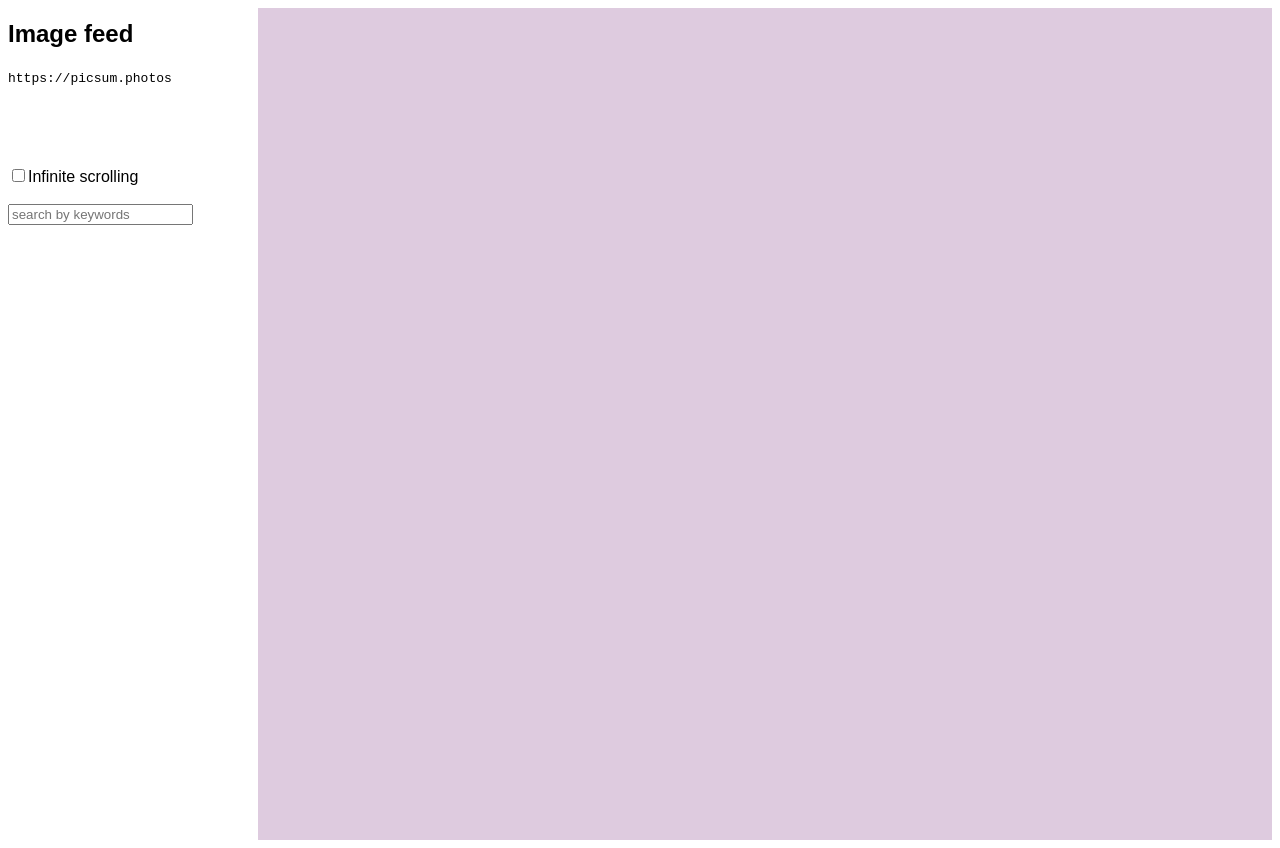
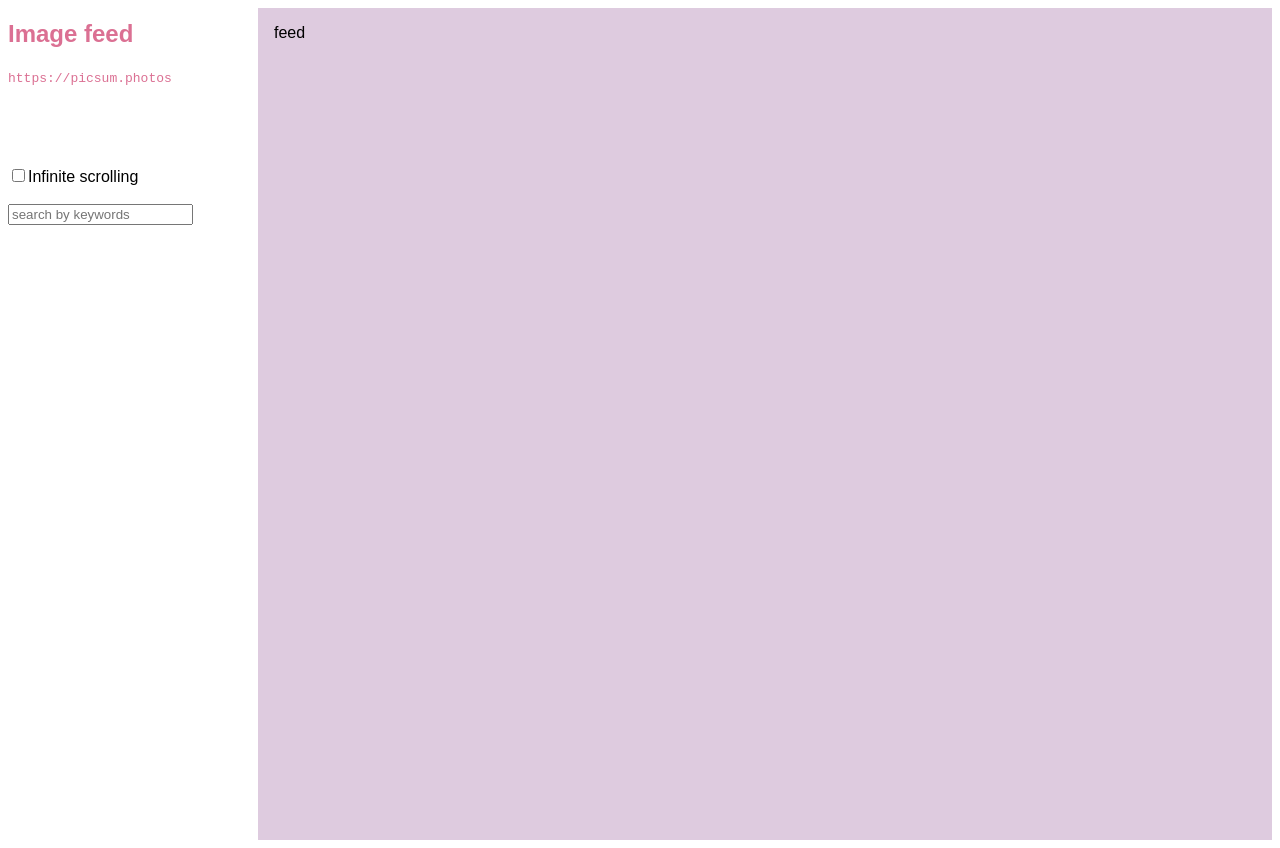
Before and after one commit to blacknred/react-context-store, a React (Create React App) app: page / in a window 1280 px wide. Built offline with nearby package versions, Linux system fonts and the light colour scheme.

Commit message:
base
refactored types and enums
styled-components

```diff
--- a/package.json
+++ b/package.json
@@ -6,6 +6,7 @@
   "main": "src/index.tsx",
   "dependencies": {
     "@types/react-window": "1.8.1",
+    "@types/styled-components": "5.0.0",
     "react": "^16.12.0",
     "react-dom": "^16.12.0",
     "react-scripts": "3.3.0",
--- a/src/App.tsx
+++ b/src/App.tsx
@@ -1,6 +1,20 @@
 import * as React from "react";
+import styled from "styled-components";
 import { Feed, Options } from "./Components";
 import "./styles.css";
+
+const Sidebar = styled.div`
+  display: flex;
+  flex-direction: column;
+  position: fixed;
+  top: 0;
+  bottom: 0;
+`;
+
+const Header = styled.div<{ primary?: boolean }>`
+  margin-bottom: 5rem;
+  color: ${props => (props.primary ? "white" : "palevioletred")};
+`;
 
 interface AppState {
   [name: string]: boolean | string;
@@ -32,21 +46,27 @@ export default function App() {
 
   return (
     <div className="app">
-      <div>
-        <header>
+      <Sidebar>
+        <Header>
           <h2>Image feed</h2>
           <code>https://picsum.photos</code>
-        </header>
+        </Header>
         <Options
           setInfinite={handleToggle("isInfinite")}
           changeUrl={handleChange("url")}
         />
-      </div>
-      <div>{/* <Feed {...appState} /> */}</div>
+      </Sidebar>
+      <Feed />
     </div>
   );
 }
-
 // useCallback(recalc only if changes in deps; no return(will be recalc errtime)) :
 // 1.reduce updates for memoed Component(instead of lambdas)
 // 2.not pass lambdas(need for args) in map, send args in the Component instead
+
+
+// export const Styled = {
+//   Button,
+//   Button__Icon,
+//   Button__Text,
+// };
--- a/src/Components/Feed.tsx
+++ b/src/Components/Feed.tsx
@@ -1,26 +1,26 @@
 import * as React from "react";
-// import styled from "styled-components";
+import styled from "styled-components";
 import { usePosition, useFetch } from "../CustomHooks";
 
-// const Pane = styled.div`
-//   display: flex;
-//   flex-direction: column;
-//   position: fixed;
-//   top: 0;
-//   bottom: 0;
-// `;
+const Pane = styled.div`
+  flex: 1;
+  padding: 1em;
+  background-color: rgb(222, 203, 223);
+  margin-left: 250px;
+  height: 100vh;
+`;
 
-interface IFeed {
+type Props = {
   isInfinite: boolean;
   url: string;
-}
+};
 
-export default function Feed(props: IFeed) {
+export default function Feed(props: Props) {
   React.useEffect(() => {
     console.log(props);
   }, [props]);
 
-  return <div>feed</div>;
+  return <Pane>feed</Pane>;
   // const position = usePosition(isInfinite);
   // const { data, isLoading } = useFetch(url);
 
--- a/src/Components/ImageItem.tsx
+++ b/src/Components/ImageItem.tsx
@@ -1,11 +1,13 @@
 import * as React from "react";
 import { useSize } from "../CustomHooks";
 
-interface IImage {
+
+
+type Props = {
   data: {};
 }
 
-export default function ImageItem(props: IImage) {
+export default function ImageItem(props: Props) {
   const [size, ref] = useSize(props.data); // []
 
   return (
--- a/src/Components/Options.tsx
+++ b/src/Components/Options.tsx
@@ -1,44 +1,18 @@
 import * as React from "react";
 import { useForm } from "../CustomHooks";
+import { OrientationEnum, OrderEnum } from "../Constants/enums";
+import { Filters, AllOptions, SortBy } from "../Types";
 
-
-enum Orientation {
-  LANDSCAPE = "landscape",
-  PORTRAIT = "portrait",
-  SQUARISH = "squarish"
-}
-
-enum Order {
-  POPULAR = "popular",
-  LATEST = "latest",
-  OLDEST = "oldest"
-}
-
-interface IFilters {
-  collections: string[];
-  orientation: null | Orientation;
-}
-
-type SortBy = null | Order;
-
-interface IOptions {
-  isInfinite: boolean;
-  query: string;
-  sortBy: SortBy;
-  collections: string[];
-  orientation: null | Orientation;
-}
-
-interface IProps {
+type Props = {
   setInfinite: Function;
   changeUrl: Function;
-}
+};
 
-export default function Filters({ setInfinite, changeUrl }: IProps) {
+export default function Options({ setInfinite, changeUrl }: Props) {
   const [isInfinite, setIsInfinite] = React.useState(false);
   const [{ query }, changeFields] = useForm({ query: "" });
   const [sortBy, setSort] = React.useState<SortBy>(null);
-  const [filters, setFilter] = React.useState<IFilters>({
+  const [filters, setFilter] = React.useState<Filters>({
     collections: [],
     orientation: null
   });
@@ -48,7 +22,7 @@ export default function Filters({ setInfinite, changeUrl }: IProps) {
 
     if (!rawOptions) return;
 
-    const options: IOptions = JSON.parse(rawOptions);
+    const options: AllOptions = JSON.parse(rawOptions);
 
     if (options.isInfinite) {
       setIsInfinite(Boolean(options.isInfinite));
@@ -62,12 +36,12 @@ export default function Filters({ setInfinite, changeUrl }: IProps) {
       }
     }
     if (options.orientation) {
-      const typedOrientation = options.orientation as keyof typeof Orientation;
-      setFilter({ ...filters, orientation: Orientation[typedOrientation] });
+      const typedOrientation = options.orientation as keyof typeof OrientationEnum;
+      setFilter({ ...filters, orientation: OrientationEnum[typedOrientation] });
     }
     if (options.sortBy) {
-      const typedOrder = options.sortBy as keyof typeof Order;
-      setSort(Order[typedOrder]);
+      const typedOrder = options.sortBy as keyof typeof OrderEnum;
+      setSort(OrderEnum[typedOrder]);
     }
   }
 
@@ -102,7 +76,7 @@ export default function Filters({ setInfinite, changeUrl }: IProps) {
     }
 
     // changeUrl(url);
-  }, [filters, sortBy]);
+  }, [changeUrl, query, filters, sortBy]);
 
   // React.useEffect(() => {
   //   console.log('here');
--- /dev/null
+++ b/src/Constants/enums.ts
@@ -0,0 +1,11 @@
+export enum OrientationEnum {
+  LANDSCAPE = "landscape",
+  PORTRAIT = "portrait",
+  SQUARISH = "squarish"
+}
+
+export enum OrderEnum {
+  POPULAR = "popular",
+  LATEST = "latest",
+  OLDEST = "oldest"
+}
--- a/src/styles.css
+++ b/src/styles.css
@@ -3,23 +3,3 @@
   display: flex;
   justify-content: space-between;
 }
-
-.app > div:nth-child(1) {
-  display: flex;
-  flex-direction: column;
-  position: fixed;
-  top: 0;
-  bottom: 0;
-}
-
-.app > div:nth-child(1) > header {
-  margin-bottom: 5rem;
-}
-
-.app > div:nth-child(2) {
-  flex: 1;
-  padding: 1em;
-  background-color: rgb(222, 203, 223);
-  margin-left: 250px;
-  height: 100vh;
-}
```
Also changed, not shown: src/Types/index.d.ts (added, +16 -0 lines), 2 other files (tests, documents, lock files or other folders).
